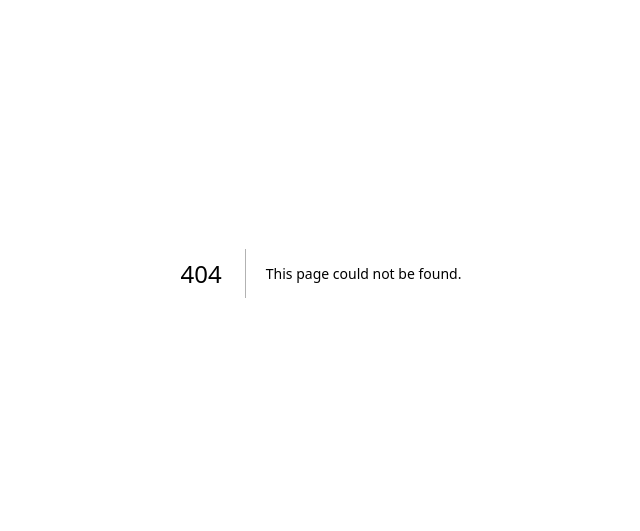
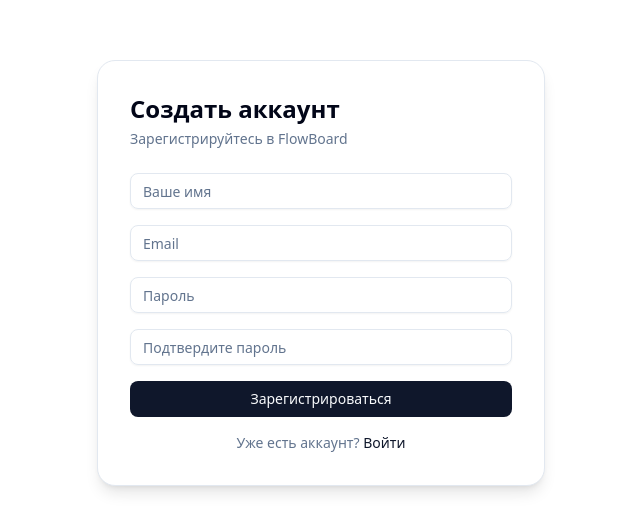
Before and after one commit to AndreyYurev/flow-board, a Next.js app: page /register in a window 1280 px wide. Before the commit this address had no page. Shown: the part 127-658 px from the top of the page, without its empty margins (319-959 px from the left). Built offline with nearby package versions, Linux system fonts and the light colour scheme; no server answers.

Commit message:
feat: add register page with validation

```diff
--- a/package.json
+++ b/package.json
@@ -10,6 +10,7 @@
     "prepare": "husky"
   },
   "dependencies": {
+    "@hookform/resolvers": "^5.2.2",
     "@supabase/ssr": "^0.8.0",
     "@supabase/supabase-js": "^2.97.0",
     "class-variance-authority": "^0.7.1",
@@ -19,7 +20,9 @@
     "radix-ui": "^1.4.3",
     "react": "19.2.3",
     "react-dom": "19.2.3",
-    "tailwind-merge": "^3.4.1"
+    "react-hook-form": "^7.71.1",
+    "tailwind-merge": "^3.4.1",
+    "zod": "^4.3.6"
   },
   "devDependencies": {
     "@tailwindcss/postcss": "^4",
--- /dev/null
+++ b/src/app/register/page.tsx
@@ -0,0 +1,112 @@
+'use client'
+
+import { useForm } from 'react-hook-form'
+import { zodResolver } from '@hookform/resolvers/zod'
+import { z } from 'zod'
+import { useRouter } from 'next/navigation'
+import { createClient } from '@/lib/supabase/client'
+import { Button } from '@/components/ui/button'
+import { Input } from '@/components/ui/input'
+
+const registerSchema = z
+  .object({
+    displayName: z.string().min(2, 'Имя минимум 2 символа'),
+    email: z.email('Введите корректный email'),
+    password: z.string().min(8, 'Пароль минимум 8 символов'),
+    confirmPassword: z.string(),
+  })
+  .refine((data) => data.password === data.confirmPassword, {
+    message: 'Пароли не совпадают',
+    path: ['confirmPassword'],
+  })
+
+type RegisterFormData = z.infer<typeof registerSchema>
+
+export default function RegisterPage() {
+  const router = useRouter()
+  const supabase = createClient()
+
+  const {
+    register,
+    handleSubmit,
+    formState: { errors, isSubmitting },
+    setError,
+  } = useForm<RegisterFormData>({
+    resolver: zodResolver(registerSchema),
+  })
+
+  const onSubmit = async (data: RegisterFormData) => {
+    const { error } = await supabase.auth.signUp({
+      email: data.email,
+      password: data.password,
+      options: {
+        data: { display_name: data.displayName },
+      },
+    })
+
+    if (error) {
+      setError('root', { message: 'Ошибка регистрации. Попробуйте снова.' })
+      return
+    }
+
+    router.push('/login')
+  }
+
+  return (
+    <div className="min-h-screen flex items-center justify-center bg-background">
+      <div className="w-full max-w-md p-8 border border-border rounded-2xl bg-card shadow-lg">
+        <h1 className="text-2xl font-bold mb-1">Создать аккаунт</h1>
+        <p className="text-muted-foreground text-sm mb-6">Зарегистрируйтесь в FlowBoard</p>
+
+        <form onSubmit={handleSubmit(onSubmit)} className="flex flex-col gap-4">
+          <div>
+            <Input placeholder="Ваше имя" {...register('displayName')} />
+            {errors.displayName && (
+              <p className="text-destructive text-xs mt-1">{errors.displayName.message}</p>
+            )}
+          </div>
+
+          <div>
+            <Input placeholder="Email" type="email" {...register('email')} />
+            {errors.email && (
+              <p className="text-destructive text-xs mt-1">{errors.email.message}</p>
+            )}
+          </div>
+
+          <div>
+            <Input placeholder="Пароль" type="password" {...register('password')} />
+            {errors.password && (
+              <p className="text-destructive text-xs mt-1">{errors.password.message}</p>
+            )}
+          </div>
+
+          <div>
+            <Input
+              placeholder="Подтвердите пароль"
+              type="password"
+              {...register('confirmPassword')}
+            />
+            {errors.confirmPassword && (
+              <p className="text-destructive text-xs mt-1">{errors.confirmPassword.message}</p>
+            )}
+          </div>
+
+          {errors.root && (
+            <p className="text-destructive text-sm text-center">{errors.root.message}</p>
+          )}
+
+          <Button type="submit" disabled={isSubmitting}>
+            {isSubmitting ? 'Регистрация...' : 'Зарегистрироваться'}
+          </Button>
+        </form>
+
+        <p className="text-center text-sm text-muted-foreground mt-4">
+          Уже есть аккаунт?{' '}
+          <a href="/login" className="text-primary hover:underline">
+            Войти
+          </a>
+        </p>
+      </div>
+    </div>
+  )
+}
```
Also changed, not shown: 1 other file (tests, documents, lock files or other folders).
